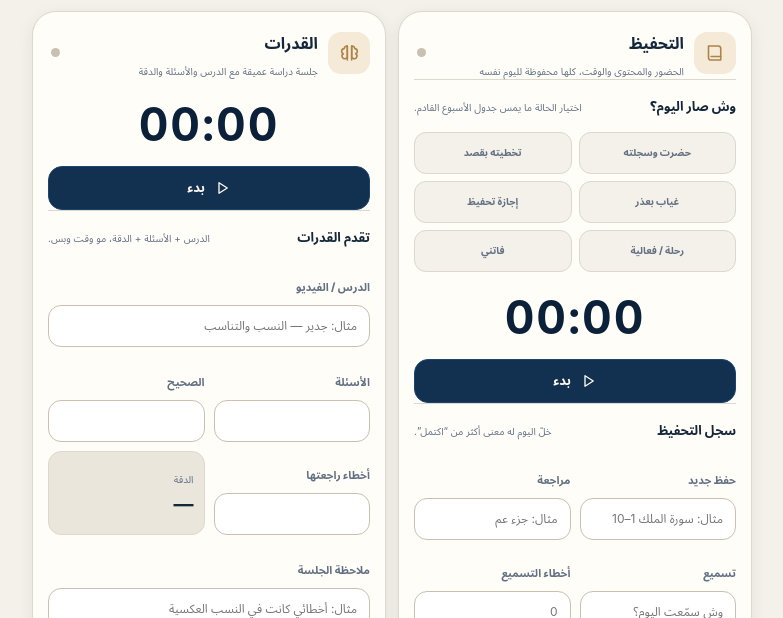
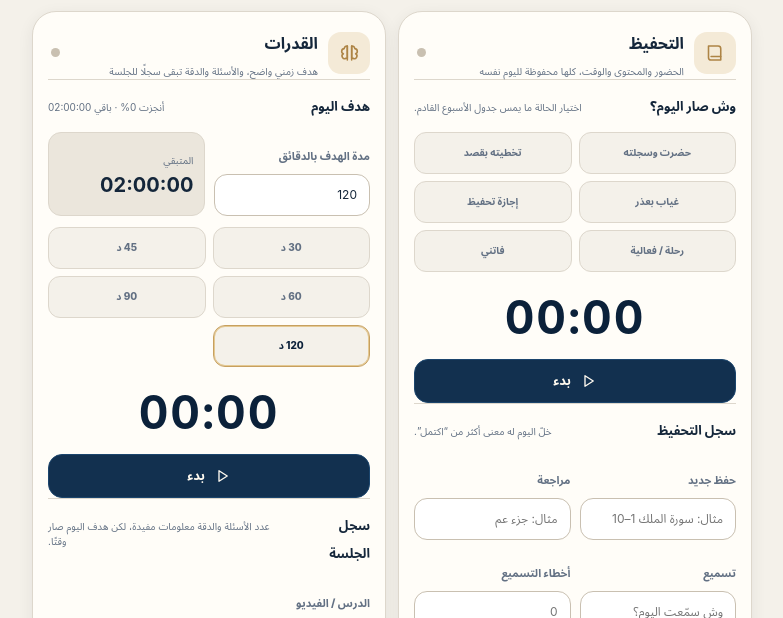
Before and after one commit to q-p1/Test, a React (Vite) app: page / in a window 1280 px wide. Shown: the part 1327-1945 px from the top of the page, without its empty margins (248-1031 px from the left). Built offline with nearby package versions, Linux system fonts and the light colour scheme; no server answers.

Commit message:
Make Qudurat goal timer-based and editable

```diff
--- a/src/components/SessionTimerCard.tsx
+++ b/src/components/SessionTimerCard.tsx
@@ -7,7 +7,7 @@ import { Icon } from './Icon';
 
 const labels: Record<SessionKind, { title: string; subtitle: string; icon: 'book' | 'brain' }> = {
   tahfiz: { title: 'التحفيظ', subtitle: 'الحضور والمحتوى والوقت، كلها محفوظة لليوم نفسه', icon: 'book' },
-  qudurat: { title: 'القدرات', subtitle: 'جلسة دراسة عميقة مع الدرس والأسئلة والدقة', icon: 'brain' },
+  qudurat: { title: 'القدرات', subtitle: 'هدف زمني واضح، والأسئلة والدقة تبقى سجلًا للجلسة', icon: 'brain' },
 };
 
 const statusLabels: Record<PersistentTimer['status'], string> = {
@@ -25,6 +25,8 @@ const tahfizStatuses: Array<{ value: TahfizAttendanceStatus; label: string; tone
   { value: 'trip', label: 'رحلة / فعالية', tone: 'good' },
   { value: 'missed', label: 'فاتني', tone: 'warn' },
 ];
+
+const quduratGoalPresets = [30, 45, 60, 90, 120];
 
 export function SessionTimerCard({
   date,
@@ -45,10 +47,23 @@ export function SessionTimerCard({
   const details = labels[kind];
   const elapsed = getElapsedMs(timer, now);
   const isTahfiz = kind === 'tahfiz';
+  const isQudurat = kind === 'qudurat';
+  const targetMinutes = clampQuduratTarget(state.settings.quduratTargetMinutes);
+  const targetMs = targetMinutes * 60_000;
+  const remainingMs = Math.max(0, targetMs - elapsed);
+  const overGoalMs = Math.max(0, elapsed - targetMs);
+  const goalProgress = targetMs > 0 ? Math.min(100, Math.floor((elapsed / targetMs) * 100)) : 0;
+  const goalReached = isQudurat && elapsed >= targetMs;
   const tahfizStatus = day.tahfiz.status;
   const manuallyClosedTahfiz = isTahfiz && ['skipped-intentionally', 'excused', 'holiday', 'trip', 'missed'].includes(tahfizStatus);
   const effectiveDisabledReason = disabledReason
     ?? (manuallyClosedTahfiz ? tahfizStatusLabel(tahfizStatus) : undefined);
+
+  const saveQuduratTarget = (raw: string) => {
+    const value = Number(raw);
+    if (!Number.isFinite(value)) return;
+    actions.updateSettings({ quduratTargetMinutes: clampQuduratTarget(value) });
+  };
 
   return (
     <article className={`session-card session-card--rich ${effectiveDisabledReason ? 'is-cancelled' : ''}`} data-testid={`${kind}-session`}>
@@ -89,6 +104,51 @@ export function SessionTimerCard({
                 مسح الحالة
               </button>
             )}
+          </div>
+        </div>
+      )}
+
+      {isQudurat && !effectiveDisabledReason && (
+        <div className="tahfiz-status-block" data-testid="qudurat-goal">
+          <div className="rich-field-heading">
+            <strong>هدف اليوم</strong>
+            <small>{goalReached ? `وصلت للهدف · ${goalProgress}%` : `أنجزت ${goalProgress}% · باقي ${formatDuration(remainingMs)}`}</small>
+          </div>
+          <div className="qudurat-stats-grid">
+            <label className="field field--compact">
+              <span>مدة الهدف بالدقائق</span>
+              <input
+                key={`qudurat-goal-${targetMinutes}`}
+                aria-label="مدة هدف القدرات بالدقائق"
+                type="number"
+                inputMode="numeric"
+                min="15"
+                max="240"
+                step="5"
+                defaultValue={targetMinutes}
+                onBlur={(event) => saveQuduratTarget(event.target.value)}
+                onKeyDown={(event) => {
+                  if (event.key === 'Enter') event.currentTarget.blur();
+                }}
+              />
+            </label>
+            <div className="accuracy-tile" aria-label={goalReached ? `تجاوزت الهدف بمقدار ${formatDuration(overGoalMs)}` : `المتبقي ${formatDuration(remainingMs)}`}>
+              <span>{goalReached ? 'فوق الهدف' : 'المتبقي'}</span>
+              <strong dir="ltr">{goalReached ? `+${formatDuration(overGoalMs)}` : formatDuration(remainingMs)}</strong>
+            </div>
+          </div>
+          <div className="status-chip-grid" role="group" aria-label="اختيارات سريعة لهدف القدرات">
+            {quduratGoalPresets.map((minutes) => (
+              <button
+                key={minutes}
+                type="button"
+                className={`status-choice status-choice--neutral ${targetMinutes === minutes ? 'is-selected' : ''}`}
+                aria-pressed={targetMinutes === minutes}
+                onClick={() => actions.updateSettings({ quduratTargetMinutes: minutes })}
+              >
+                {minutes} د
+              </button>
+            ))}
           </div>
         </div>
       )}
@@ -210,8 +270,8 @@ function QuduratDetails({ date, note }: { date: DateKey; note?: string }) {
   return (
     <div className="rich-session-fields">
       <div className="rich-field-heading">
-        <strong>تقدم القدرات</strong>
-        <small>الدرس + الأسئلة + الدقة، مو وقت وبس.</small>
+        <strong>سجل الجلسة</strong>
+        <small>عدد الأسئلة والدقة معلومات مفيدة، لكن هدف اليوم صار وقتًا.</small>
       </div>
 
       <label className="field field--compact">
@@ -279,6 +339,11 @@ function QuduratDetails({ date, note }: { date: DateKey; note?: string }) {
   );
 }
 
+function clampQuduratTarget(value: number): number {
+  const rounded = Math.round(Number(value) || 60);
+  return Math.max(15, Math.min(240, rounded));
+}
+
 function tahfizStatusLabel(status: TahfizAttendanceStatus): string {
   return {
     unrecorded: 'غير مسجل',
```
